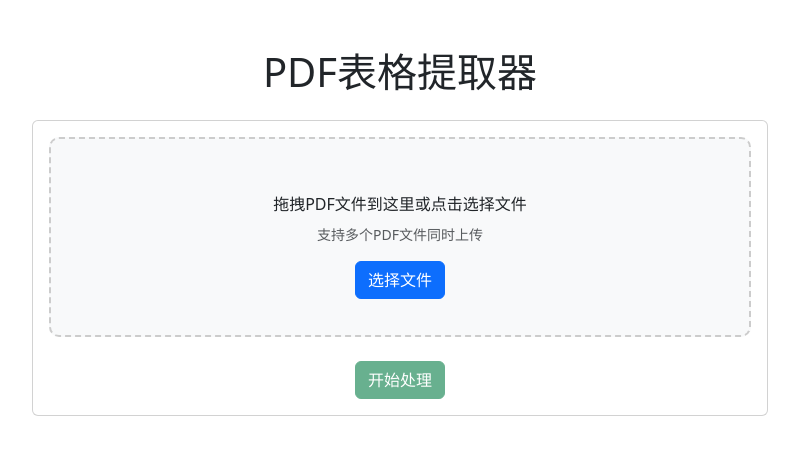
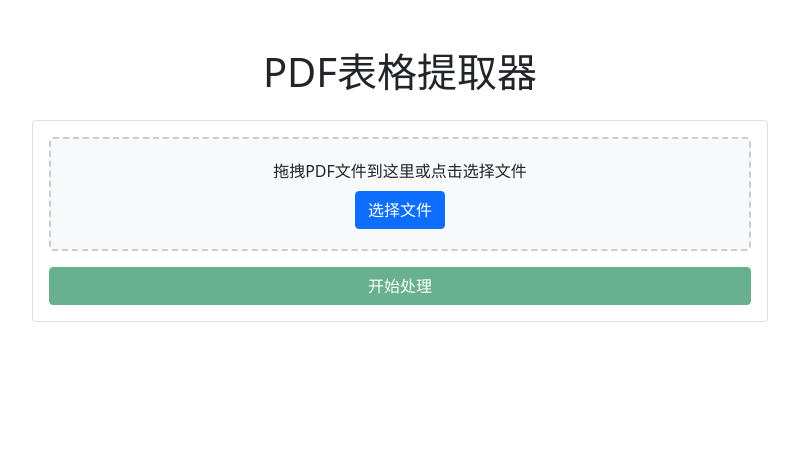
Before and after one commit to pokesebstain/pdf-table-extractor, a Flask app: page / in a window 1280 px wide. Shown: the top 463 px of the page, without its empty margins (240-1039 px from the left). Run offline with Flask 3, Linux system fonts and the light colour scheme.

```diff
--- a/templates/index.html
+++ b/templates/index.html
@@ -4,24 +4,19 @@
     <meta charset="UTF-8">
     <meta name="viewport" content="width=device-width, initial-scale=1.0">
     <title>PDF表格提取器</title>
-    <link href="https://cdn.jsdelivr.net/npm/bootstrap@5.3.0/dist/css/bootstrap.min.css" rel="stylesheet">
+    <link href="https://cdn.jsdelivr.net/npm/bootstrap@5.1.3/dist/css/bootstrap.min.css" rel="stylesheet">
     <style>
         .drop-zone {
             border: 2px dashed #ccc;
-            border-radius: 10px;
+            border-radius: 4px;
             padding: 20px;
             text-align: center;
             background: #f8f9fa;
-            transition: all 0.3s ease;
-            min-height: 200px;
-            display: flex;
-            flex-direction: column;
-            align-items: center;
-            justify-content: center;
+            transition: border .3s ease-in-out;
         }
         .drop-zone.dragover {
+            border-color: #0d6efd;
             background: #e9ecef;
-            border-color: #0d6efd;
         }
         .selected-files {
             margin-top: 20px;
@@ -73,40 +68,24 @@
     </style>
 </head>
 <body>
-    <div class="container py-5">
+    <div class="container mt-5">
         <h1 class="text-center mb-4">PDF表格提取器</h1>
         <div class="row justify-content-center">
             <div class="col-md-8">
                 <div class="card">
                     <div class="card-body">
-                        <form id="uploadForm" action="/upload" method="post" enctype="multipart/form-data">
-                            <div class="drop-zone" id="dropZone">
-                                <div class="mb-3">
-                                    <i class="bi bi-cloud-upload" style="font-size: 2rem;"></i>
-                                </div>
+                        <form id="upload-form" action="/upload" method="post" enctype="multipart/form-data">
+                            <div class="drop-zone mb-3" id="drop-zone">
                                 <p class="mb-2">拖拽PDF文件到这里或点击选择文件</p>
-                                <small class="text-muted">支持多个PDF文件同时上传</small>
-                                <input type="file" name="files[]" id="fileInput" multiple accept=".pdf" class="d-none">
-                                <button type="button" class="btn btn-primary mt-3" onclick="document.getElementById('fileInput').click()">
+                                <input type="file" name="files[]" id="file-input" multiple accept=".pdf" class="d-none">
+                                <button type="button" class="btn btn-primary" onclick="document.getElementById('file-input').click()">
                                     选择文件
                                 </button>
                             </div>
-
-                            <div class="selected-files" id="fileList" style="display: none;">
-                                <h5>已选择的文件：</h5>
-                                <div id="fileListContent"></div>
-                                <div class="text-muted mt-2">
-                                    <small>总文件数：<span id="totalFiles">0</span></small>
-                                </div>
-                            </div>
-
-                            <div class="alert alert-danger" id="errorAlert" role="alert"></div>
-
-                            <div class="text-center mt-4">
-                                <button type="submit" class="btn btn-success" id="submitBtn" disabled>
-                                    开始处理
-                                </button>
-                            </div>
+                            <div id="file-list" class="mb-3"></div>
+                            <button type="submit" class="btn btn-success w-100" id="submit-btn" disabled>
+                                开始处理
+                            </button>
                         </form>
                     </div>
                 </div>
@@ -127,18 +106,18 @@
     </div>
 
     <script>
-        const dropZone = document.getElementById('dropZone');
-        const fileInput = document.getElementById('fileInput');
-        const fileList = document.getElementById('fileList');
-        const fileListContent = document.getElementById('fileListContent');
-        const submitBtn = document.getElementById('submitBtn');
-        const uploadForm = document.getElementById('uploadForm');
+        const dropZone = document.getElementById('drop-zone');
+        const fileInput = document.getElementById('file-input');
+        const fileList = document.getElementById('file-list');
+        const submitBtn = document.getElementById('submit-btn');
+        const form = document.getElementById('upload-form');
         const loading = document.getElementById('loading');
         const errorAlert = document.getElementById('errorAlert');
         const totalFilesSpan = document.getElementById('totalFiles');
 
         let files = new Set();
 
+        // 拖拽相关事件
         ['dragenter', 'dragover', 'dragleave', 'drop'].forEach(eventName => {
             dropZone.addEventListener(eventName, preventDefaults, false);
             document.body.addEventListener(eventName, preventDefaults, false);
@@ -169,54 +148,26 @@
 
         function handleDrop(e) {
             const dt = e.dataTransfer;
-            const newFiles = Array.from(dt.files).filter(file => file.type === 'application/pdf');
-            addFiles(newFiles);
+            const files = dt.files;
+            handleFiles(files);
         }
 
-        fileInput.addEventListener('change', function(e) {
-            addFiles(Array.from(this.files));
-            this.value = ''; // 清除input，允许重复选择相同文件
+        fileInput.addEventListener('change', function() {
+            handleFiles(this.files);
         });
 
-        function addFiles(newFiles) {
-            newFiles.forEach(file => {
-                if (file.type === 'application/pdf') {
-                    files.add(file);
-                }
-            });
-            updateFileList();
+        function handleFiles(files) {
+            updateFileList(files);
+            submitBtn.disabled = files.length === 0;
         }
 
-        function removeFile(filename) {
-            files = new Set(Array.from(files).filter(file => file.name !== filename));
-            updateFileList();
+        function updateFileList(files) {
+            fileList.innerHTML = Array.from(files)
+                .map(file => `<div class="alert alert-info mb-2">${file.name}</div>`)
+                .join('');
         }
 
-        function updateFileList() {
-            if (files.size > 0) {
-                fileList.style.display = 'block';
-                fileListContent.innerHTML = '';
-                files.forEach(file => {
-                    const fileItem = document.createElement('div');
-                    fileItem.className = 'file-item';
-                    fileItem.innerHTML = `
-                        <div>
-                            <i class="bi bi-file-pdf"></i>
-                            <span>${file.name}</span>
-                            <small class="text-muted">(${(file.size / 1024 / 1024).toFixed(2)} MB)</small>
-                        </div>
-                        <span class="remove-file" onclick="removeFile('${file.name}')">&times;</span>
-                    `;
-                    fileListContent.appendChild(fileItem);
-                });
-                totalFilesSpan.textContent = files.size;
-            } else {
-                fileList.style.display = 'none';
-            }
-            submitBtn.disabled = files.size === 0;
-        }
-
-        uploadForm.addEventListener('submit', function(e) {
+        form.addEventListener('submit', function(e) {
             e.preventDefault();
             errorAlert.style.display = 'none';
             loading.style.display = 'block';
```
